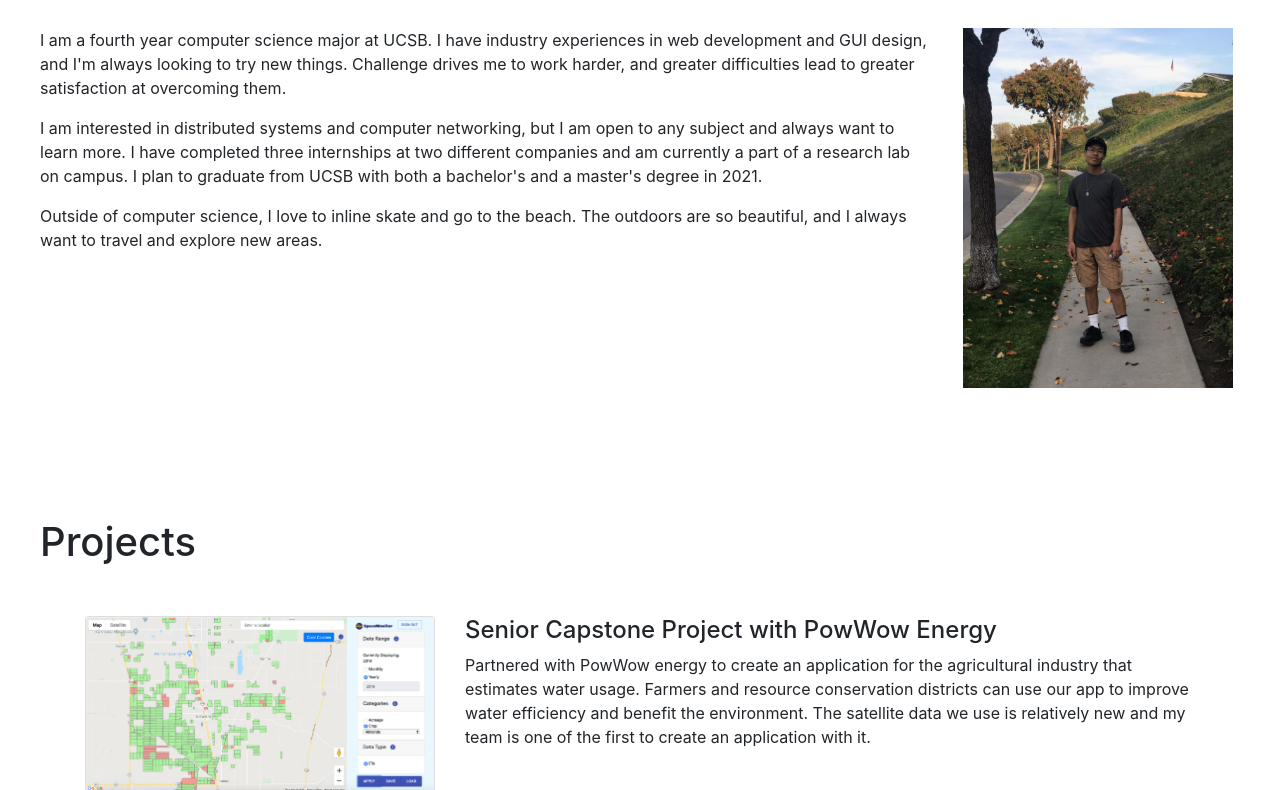
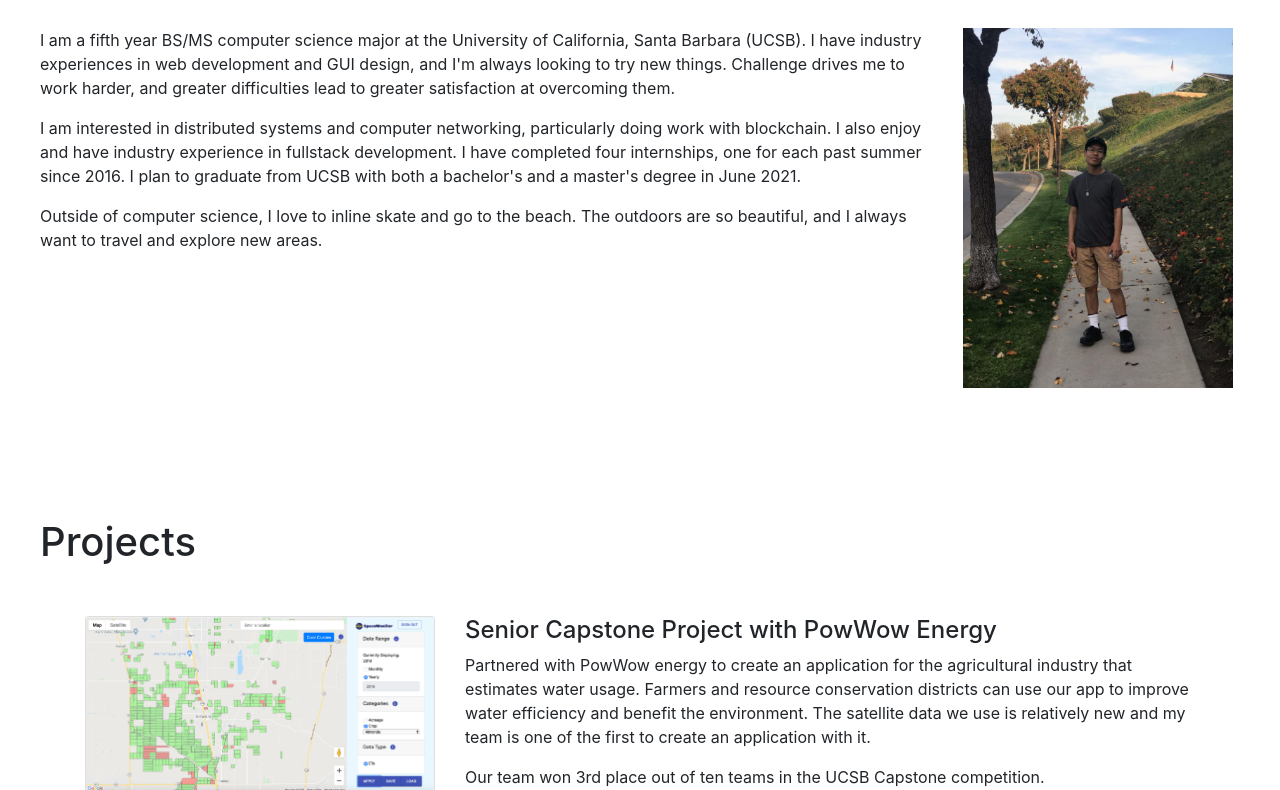
Before and after one commit to shudaniel/shudaniel.github.io, a React (Create React App) app: page / in a window 1280 px wide. Shown: the part 930-1720 px from the top of the page. Built offline with nearby package versions, Linux system fonts and the light colour scheme.

Commit message:
updated description

```diff
--- a/src/App.js
+++ b/src/App.js
@@ -30,8 +30,8 @@ function App() {
               <h1 className="section-title">About Me</h1>
               <div className="row">
                 <div className="col-lg-9 col-md-12">
-                  <p>I am a fourth year computer science major at UCSB. I have industry experiences in web development and GUI design, and I'm always looking to try new things. Challenge drives me to work harder, and greater difficulties lead to greater satisfaction at overcoming them.</p>
-                  <p>I am interested in distributed systems and computer networking, but I am open to any subject and always want to learn more. I have completed three internships at two different companies and am currently a part of a research lab on campus. I plan to graduate from UCSB with both a bachelor's and a master's degree in 2021.</p>
+                  <p>I am a fifth year BS/MS computer science major at the University of California, Santa Barbara (UCSB). I have industry experiences in web development and GUI design, and I'm always looking to try new things. Challenge drives me to work harder, and greater difficulties lead to greater satisfaction at overcoming them.</p>
+                  <p>I am interested in distributed systems and computer networking, particularly doing work with blockchain.  I also enjoy and have industry experience in fullstack development. I have completed four internships, one for each past summer since 2016. I plan to graduate from UCSB with both a bachelor's and a master's degree in June 2021.</p>
                   <p>Outside of computer science, I love to inline skate and go to the beach. The outdoors are so beautiful, and I always want to travel and explore new areas.</p>
                 </div>
                 <img className="col-lg-3 col-md-12 card-pic" src={portrait} />
@@ -48,7 +48,7 @@ function App() {
                 description="Partnered with PowWow energy to create an application for the agricultural industry that estimates water usage.
                             Farmers and resource conservation districts can use our app to improve water efficiency and benefit the environment.
                             The satellite data we use is relatively new and my team is one of the first to create an application with it."
-                tools=""
+                tools="Our team won 3rd place out of ten teams in the UCSB Capstone competition."
               />
               <Project
                 image={reddit}
```
